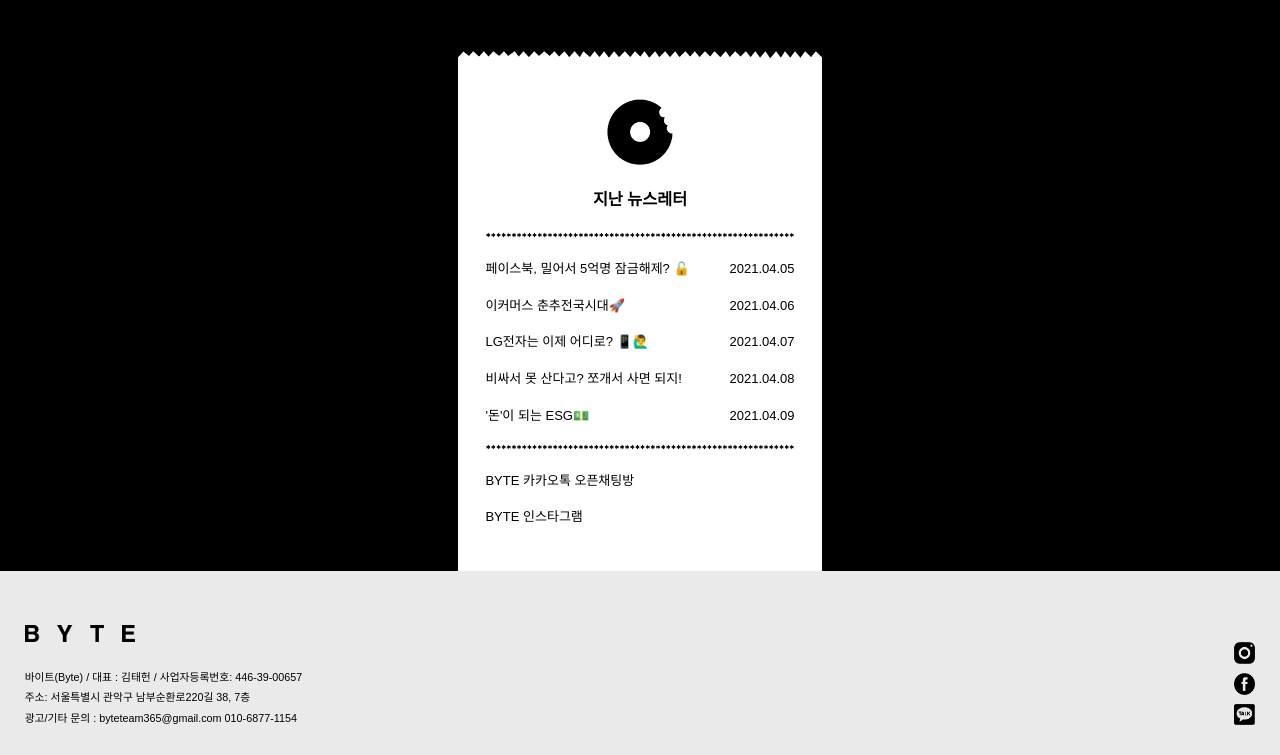
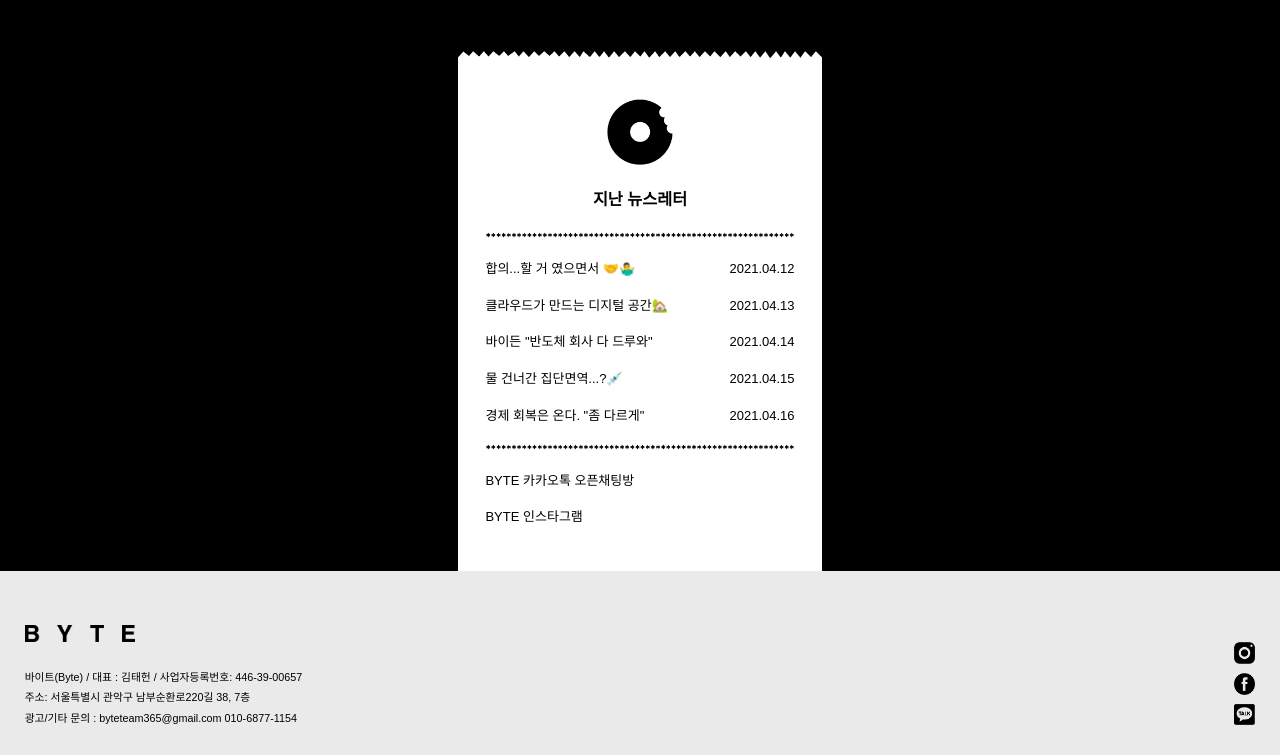
Before and after one commit to suuuum36/BYTE-web, a Django app: page / in a window 1280 px wide. Shown: the part 3330-4085 px from the top of the page. Run offline with Django 3.2, Linux system fonts and the light colour scheme; data comes from the database, SQL or seed files in the repository; some web fonts are replaced.

Commit message:
지난 뉴레 수정

```diff
--- a/BYTEWeb/main/templates/main/index.html
+++ b/BYTEWeb/main/templates/main/index.html
@@ -193,25 +193,25 @@
                             <img src = "{% static 'main/img/deco-line.png' %}">
                         </div>
                         <div class = "news_links">
-                            <a href = "https://stibee.com/api/v1.0/emails/share/gTBA96zwQPRN0mCuLd2jBu4A_af21g==">
-                                <div class = "news_t">페이스북, 밀어서 5억명 잠금해제? 🔓</div>
-                                <div class = "news_d">2021.04.05</div>
+                            <a href = "https://stibee.com/api/v1.0/emails/share/WX1lNcVsssOBDLdUWSHzuQIM74fZFA==">
+                                <div class = "news_t">합의...할 거 였으면서 🤝🤷‍♂️</div>
+                                <div class = "news_d">2021.04.12</div>
                             </a>
-                            <a href = "https://stibee.com/api/v1.0/emails/share/LX_yg_5RCOdSrTj53K0QYklkTY1aQg==">
-                                <div class = "news_t">이커머스 춘추전국시대🚀</div>
-                                <div class = "news_d">2021.04.06</div>
+                            <a href = "https://stibee.com/api/v1.0/emails/share/QGlUy5ALbSvRMaUU_xTfw5LBoFXBMQ==">
+                                <div class = "news_t">클라우드가 만드는 디지털 공간🏡</div>
+                                <div class = "news_d">2021.04.13</div>
                             </a>
-                            <a href = "https://stibee.com/api/v1.0/emails/share/4wjuzGpAqyqUNdvFZhU_l5Rk3GaSKA==">
-                                <div class = "news_t">LG전자는 이제 어디로? 📱🙋‍♂️</div>
-                                <div class = "news_d">2021.04.07</div>
+                            <a href = "https://stibee.com/api/v1.0/emails/share/lAdf0j_WrhO7sdaF6NzEeSk5zYVhWw==">
+                                <div class = "news_t">바이든 "반도체 회사 다 드루와"</div>
+                                <div class = "news_d">2021.04.14</div>
                             </a>
-                            <a href = "https://stibee.com/api/v1.0/emails/share/QV2SsKy8qgX7EnHiI0X0_T_ZyIhNbQ==">
-                                <div class = "news_t">비싸서 못 산다고? 쪼개서 사면 되지!</div>
-                                <div class = "news_d">2021.04.08</div>
+                            <a href = "https://stibee.com/api/v1.0/emails/share/2ClhT0_PsIFqA-NooElHvX7QhBH9fw==">
+                                <div class = "news_t">물 건너간 집단면역...?💉</div>
+                                <div class = "news_d">2021.04.15</div>
                             </a>
-                            <a href = "https://stibee.com/api/v1.0/emails/share/mQJye_n0N9p4ziZv17yL3eiUouH6wA==">
-                                <div class = "news_t">'돈'이 되는 ESG💵</div>
-                                <div class = "news_d">2021.04.09</div>
+                            <a href = "https://stibee.com/api/v1.0/emails/share/dwv8znR-wtH0x870beTVpKl7O2dpow==">
+                                <div class = "news_t">경제 회복은 온다. "좀 다르게"</div>
+                                <div class = "news_d">2021.04.16</div>
                             </a>
                             <div class = "deco">
                                 <img src = "{% static 'main/img/deco-line.png' %}">
```
